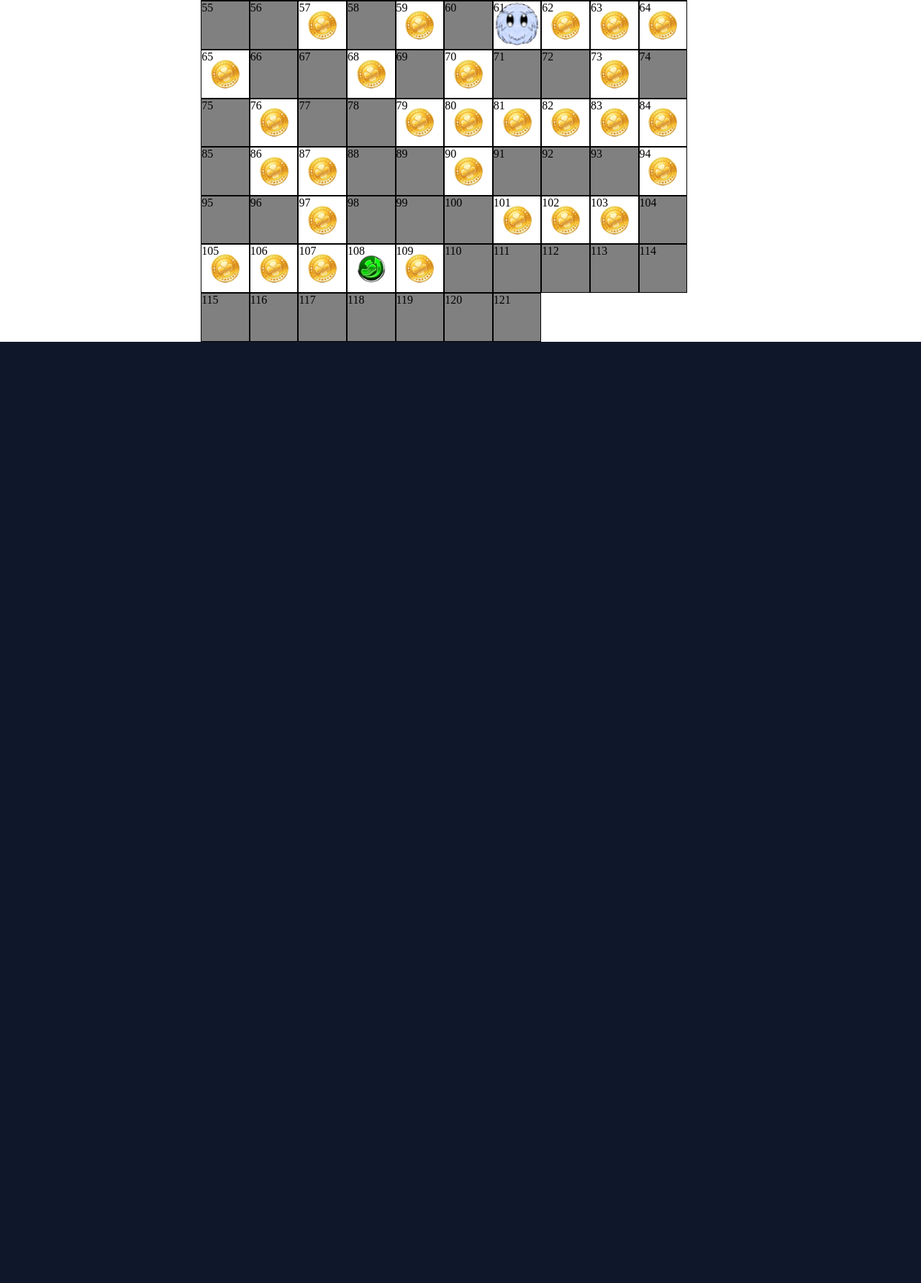
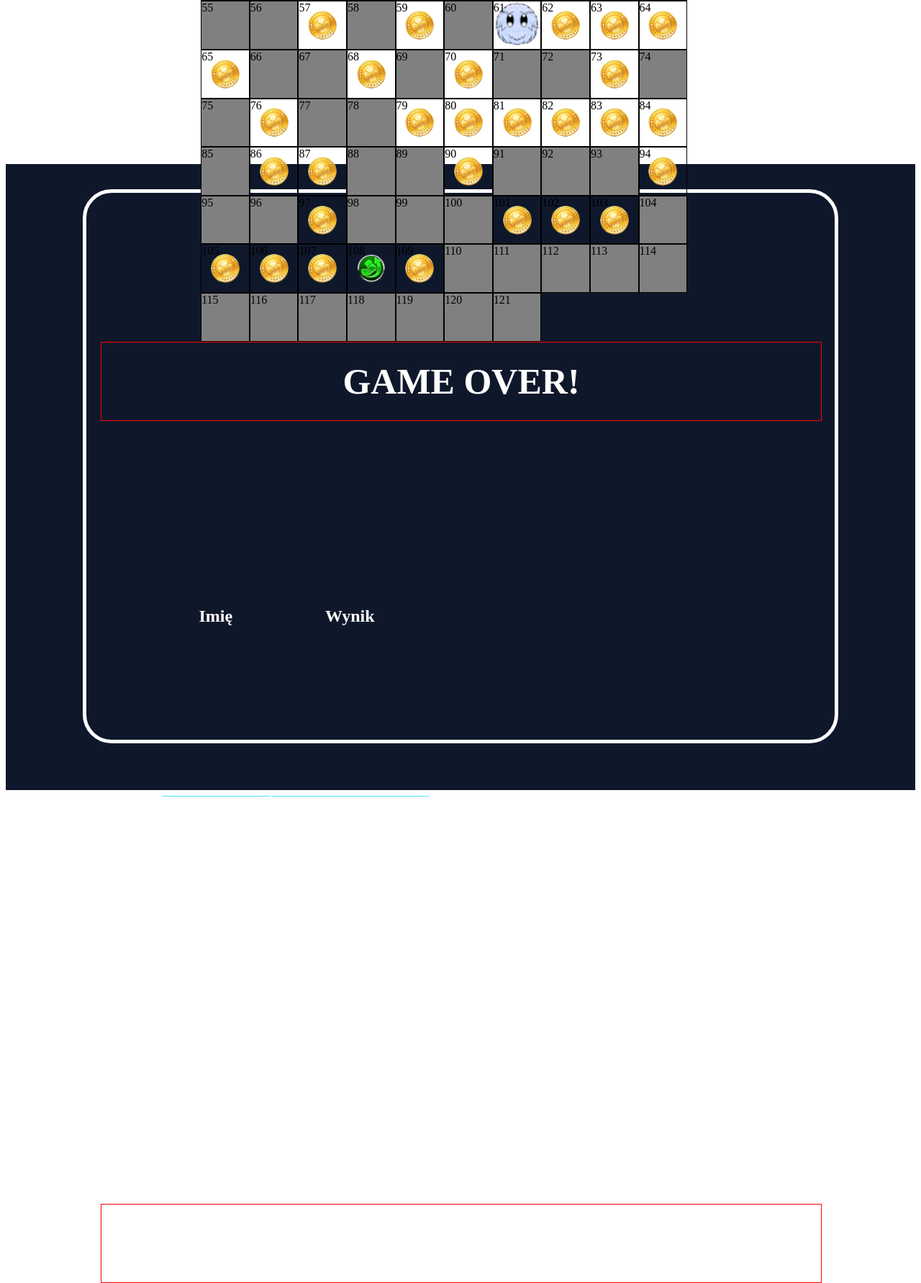
Before and after one commit to JanuszCh/Coder-Man-Game, a PHP site: page / in a window 1280 px wide. Shown: the part 1520-3303 px from the top of the page at 72% size. Before the commit the page ends 1995 px from the top, so only its background shows below. Run offline with PHP 8.4, Linux system fonts and the light colour scheme; lists and menus that the app fills with data are empty; some libraries are stand-ins or nearby versions.

Commit message:
gameOver screen work in progress

```diff
--- a/index.php
+++ b/index.php
@@ -3,16 +3,14 @@
 <html>
 
 <head>
-    <meta charset="utf-8">
+    <!-- <meta charset="utf-8"> -->
+    <meta name="viewport" content="width=device-width, initial-scale=1.0" charset="utf-8">
     <title>New game</title>
     <link rel="stylesheet" href="css/reset.css" media="screen" title="no title">
     <link rel="stylesheet" href="main.nested.css" media="screen" title="no title">
 </head>
 
 <body>
-    <section id="screenGameOver">
-
-    </section>
 
     <section id="startGame">
         <div class="container">
@@ -192,6 +198,36 @@
         <div class="wall">120</div>
         <div class="wall">121</div>
     </section>
+    <section id="gameOver">
+        <div class="container">
+            <header>
+                <div class="">
+                    GAME OVER!
+                </div>
+            </header>
+            <div class="scoreTable">
+                <table id="bestResults">
+                    <tr>
+                        <th>
+                            Imię
+                        </th>
+                        <th>
+                            Wynik
+                        </th>
+                    </tr>
+                </table>
+            </div>
+            <div class="scorePlayer">
+                Tutaj będzie wynik gracza
+            </div>
+            <div class="clear"></div>
+            <footer>
+                <div id="playAgainButton">
+                    <span>ZAGRAJ PONOWNIE!</span>
+                </div>
+            </footer>
+        </div>
+    </section>
     <script src="https://ajax.googleapis.com/ajax/libs/jquery/3.1.1/jquery.min.js"></script>
     <script type="text/javascript" src="js/app.js">
     </script>
--- a/js/app.js
+++ b/js/app.js
@@ -4,10 +4,10 @@
     // Furry zamienic na PLayer
     var index = 60;
     var board = $('#boardFront');
-    var screenGameOver = $('#screenGameOver');
+    var screenGameOver = $('#gameOver div.scoreTable #bestResults');
     var input = $('input');
 
-//=====================DZIAŁA!!!======================================
+    //=====================DZIAŁA!!!======================================
     // function randomWall() {
     //     var divs = $('#boardFront div.wall');
     //     var walls = ['wall1.png', 'wall2.png', 'wall3.png', 'wall4.png'];
@@ -17,7 +17,7 @@
 
 
     function insertContent(scores) {
-        var newTable = $('<table id="tableScore">');
+        // var newTable = $('<table id="bestResults">');
         $.each(scores, function(indexTable, score) {
             var newTd = $('<td>');
             var newTd2 = $('<td>');
@@ -26,9 +26,9 @@
             newTd.append(scores[indexTable][0]);
             newTr.append(newTd2);
             newTr.append(newTd);
-            newTable.append(newTr);
+            screenGameOver.append(newTr);
         });
-        screenGameOver.append(newTable);
+        // screenGameOver.append(newTr);
     }
 
     function sendScore() {
@@ -87,6 +87,9 @@
     // var divs = $('#boardFront div');
     //console.log(divs[2].hasClass('jakas'));
 
+    //$(divs[2]).hasClass('jakas')); !!!!!!!!!
+    // divs.eq(2).hasClass('jakas');
+
     var arrayWall = [];
 
 
@@ -100,7 +103,7 @@
         }
         var randomIndex = Math.floor(Math.random() * arrayWall.length);
         divs[arrayWall[randomIndex]].classList.remove('coin');
-        divs[arrayWall[randomIndex]].classList.add('diamond');
+        divs[arrayWall[randomIndex]].classList.add('speed');
     }
     showSpeed();
 
@@ -177,7 +180,7 @@
             alert('game over');
             clearInterval(start);
             console.log('game over');
-            // sendScore();
+            sendScore();
         }
     };
 
--- a/main.nested.css
+++ b/main.nested.css
@@ -36,15 +36,7 @@
   background-size: 40px;
   background-position: center; }
 
-#tableScore {
-  width: 300px; }
-  #tableScore td {
-    border: 1px solid red; }
-
-.black {
-  background-color: black; }
-
-.diamond {
+.speed {
   background-image: url("images/speed.png");
   background-repeat: no-repeat;
   background-size: 40px;
@@ -147,8 +142,81 @@
       display: flex;
       align-items: center;
       justify-content: center; }
-      #startGame footer div.startButton:hover {
+      #startGame footer #startButton:hover {
         border: 2px solid #48e5f9;
-        color: #48e5f9; }
+        color: #48e5f9;
+        cursor: pointer; }
+
+#gameOver {
+  background-color: #0f182b;
+  height: 100vh;
+  color: white;
+  padding: 35px 0; }
+  #gameOver div.container {
+    width: 1000px;
+    height: 90vh;
+    border: 5px solid white;
+    border-radius: 40px;
+    margin: 0 auto;
+    padding: 20px; }
+    #gameOver div.container header {
+      width: 100%;
+      height: 15%;
+      border: 1px solid red;
+      display: flex;
+      align-items: center;
+      justify-content: center; }
+      #gameOver div.container header div {
+        font-size: 50px;
+        font-weight: 800; }
+    #gameOver div.container div.scoreTable {
+      height: 70%;
+      width: 50%;
+      padding: 20px;
+      float: left; }
+      #gameOver div.container div.scoreTable #bestResults {
+        height: 100%;
+        margin: 0 auto;
+        width: 75%;
+        vertical-align: middle;
+        text-align: center; }
+        #gameOver div.container div.scoreTable #bestResults th {
+          font-size: 150%;
+          font-weight: 800;
+          border-bottom: 1px solid #48e5f9;
+          vertical-align: middle; }
+        #gameOver div.container div.scoreTable #bestResults td {
+          border-bottom: 1px solid #48e5f9;
+          font-size: 100%;
+          vertical-align: middle; }
+    #gameOver div.container div.scorePlayer {
+      height: 70%;
+      width: 50%;
+      padding: 20px;
+      float: left; }
+    #gameOver div.container .clear {
+      clear: both;
+      display: block; }
+    #gameOver div.container footer {
+      width: 100%;
+      height: 15%;
+      border: 1px solid red;
+      display: flex;
+      align-items: center;
+      justify-content: center; }
+      #gameOver div.container footer #playAgainButton {
+        width: 50%;
+        height: 80%;
+        margin: 0 auto;
+        border: 2px solid white;
+        font-size: 40px;
+        border-radius: 20px;
+        display: flex;
+        align-items: center;
+        justify-content: center; }
+        #gameOver div.container footer #playAgainButton:hover {
+          border: 2px solid #48e5f9;
+          color: #48e5f9;
+          cursor: pointer; }
 
 /*# sourceMappingURL=main.nested.css.map */
--- a/main.scss
+++ b/main.scss
@@ -2,3 +2,4 @@
 @import "scss/modules/mixins";
 @import "scss/partials/boardFront";
 @import "scss/partials/startGame";
+@import "scss/partials/gameOver";
```
Also changed, not shown: other parts of index.php (+29 -21 lines), other parts of main.nested.css (+12 -9 lines), lista.csv (+29 -9 lines), scss/partials/_boardFront.scss (+1 -12 lines), scss/partials/_gameOver.scss (added, +97 -0 lines), scss/partials/_startGame.scss (+13 -7 lines), 1 other file.
